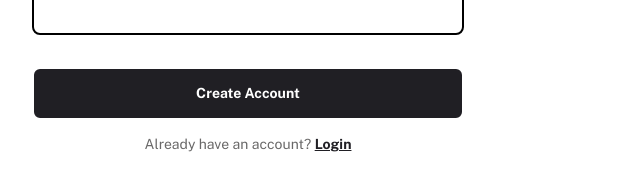
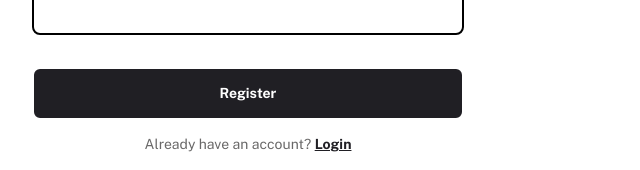
Before and after one commit to whiteriver-dev/personal-finance-app, a React (Create React App) app in the folder frontend/finance-app-frontend/: page / in a window 1280 px wide. Shown: the part 311-481 px from the top of the page, without its empty margins (0-640 px from the left). Built offline with nearby package versions, Linux system fonts and the light colour scheme.

Commit message:
Added Loading state to Register component as well as loading spinner using react-spinners

```diff
--- a/frontend/finance-app-frontend/package.json
+++ b/frontend/finance-app-frontend/package.json
@@ -10,6 +10,7 @@
     "react-dom": "^19.0.0",
     "react-redux": "^9.2.0",
     "react-scripts": "5.0.1",
+    "react-spinners": "^0.15.0",
     "web-vitals": "^4.2.4"
   },
   "scripts": {
--- a/frontend/finance-app-frontend/src/features/auth/components/Register.js
+++ b/frontend/finance-app-frontend/src/features/auth/components/Register.js
@@ -3,12 +3,14 @@ import './Register.scss';
 import ButtonPrimary from '../../reusable components/buttons/ButtonPrimary';
 import { useDispatch } from 'react-redux';
 import { register } from '../redux/authActions';
+import { PulseLoader } from 'react-spinners';
 
 
 
 function Register() {
     const [formData, setFormData] = useState({ name: '', email: '', password: ''});
     const [errors, setErrors] = useState({});
+    const [isLoading, setIsLoading] = useState(false);
     const dispatch = useDispatch();
 
     const validateEmail = (email) => {
@@ -50,9 +52,18 @@ function Register() {
         }
 
         setErrors({}); // Clear the errors
-        dispatch(register(formData)); // Dispatch the register action with the form data
+        setIsLoading(true); // Set the loading state to true
+        try {         // Dispatch the register action, and await its result
+            await dispatch(register(formData));
 
+        } catch (error) {
+            console.error('Registration failed:', error);
+        } finally {
+            setIsLoading(false); // Reset loading state after dispatch completes
+        }
     };
+
+
     return (
         <div className="register">
             <div className="register__container">
@@ -80,7 +91,15 @@ function Register() {
                      value={formData.password}
                      onChange={(e) => setFormData({...formData, password: e.target.value})}
                      />
-                    <ButtonPrimary text='Create Account' onClick={handleSubmit}/>
+                    <ButtonPrimary
+                        text={
+                            isLoading ? (
+                            <PulseLoader color="white" size={6}/>
+                            ) : (
+                                'Register'
+                            )
+                        }
+                        onClick={handleSubmit}/>
                 </form>
                 <p>Already have an account? <span>Login</span></p>
             </div>
```
Also changed, not shown: frontend/finance-app-frontend/src/features/auth/components/Register.scss (line endings or trailing spaces), 1 other file (tests, documents, lock files or other folders).
